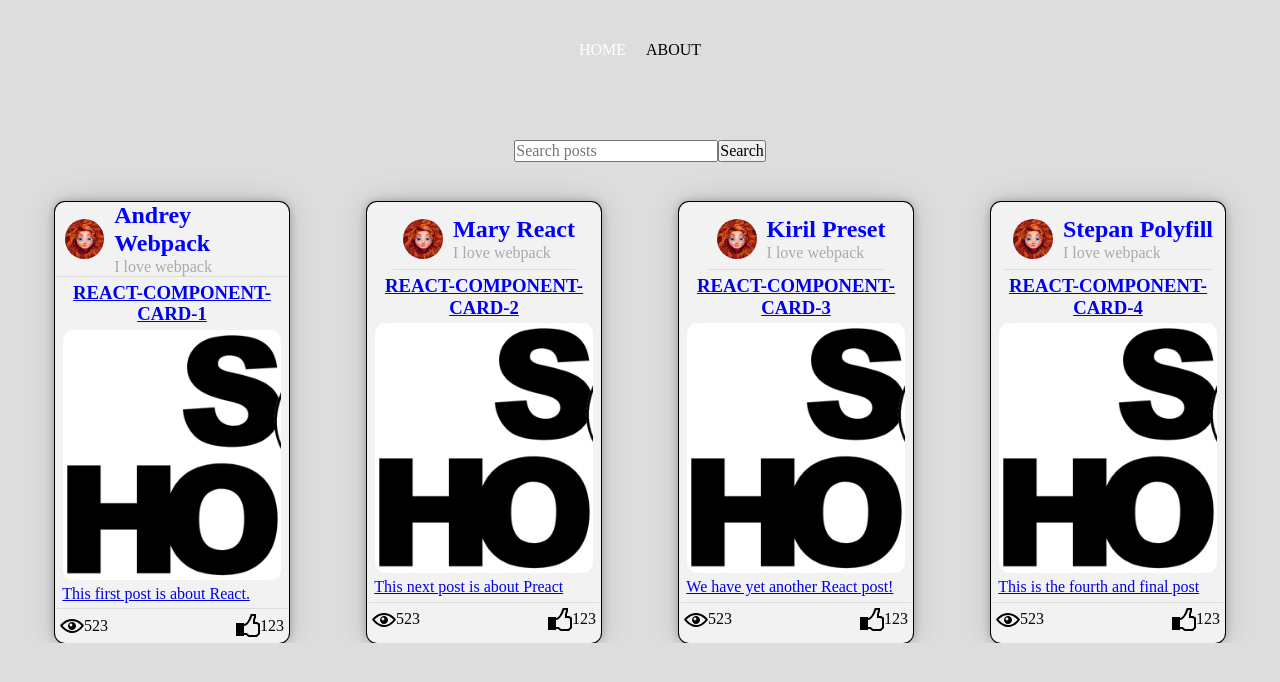
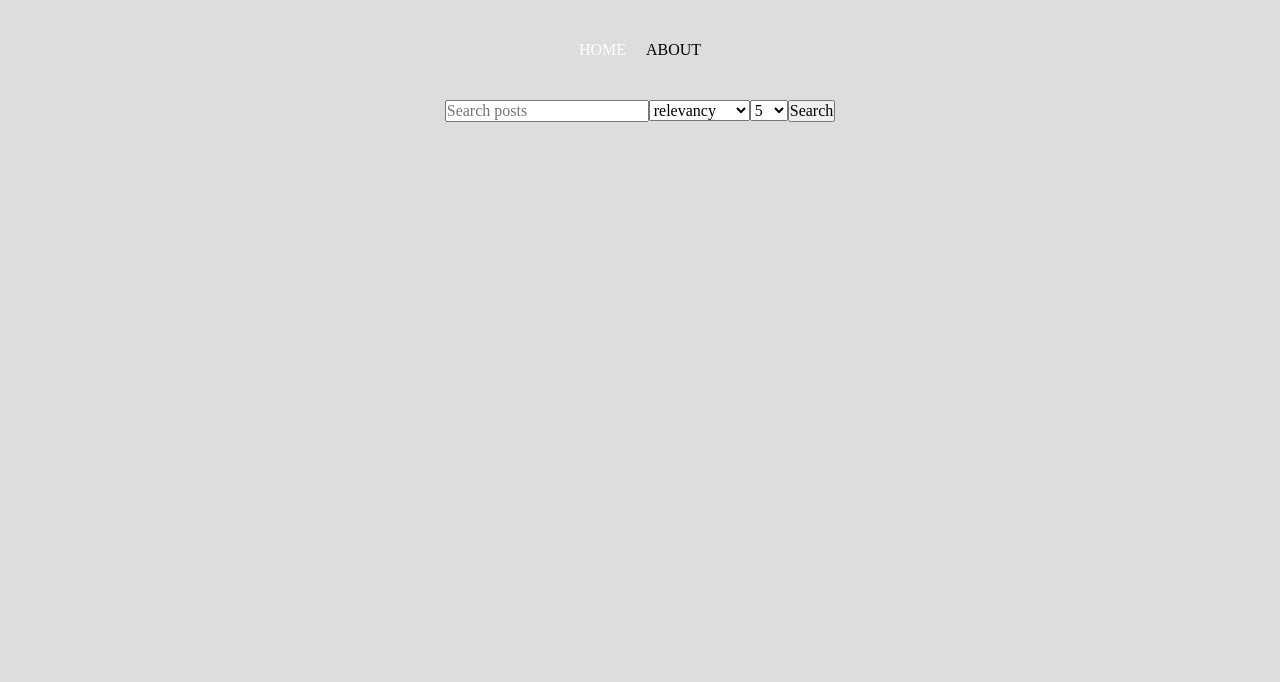
Before and after one commit to Vlad-coder-678/react-components, a React app: page / in a window 1280 px wide. Shown: the top 682 px of the page. Built offline with nearby package versions, Linux system fonts and the light colour scheme.

Commit message:
feat: add redux store to api section

```diff
--- a/src/data/restData.js
+++ b/src/data/restData.js
@@ -2,6 +2,10 @@ const restData = {
   url: `<Link to={{ pathname: cardData.url }} target="_blank" rel="noopener noreferrer">
       other site
     </Link>`,
+  searchParam: `const { search } = window.location;
+    const query = new URLSearchParams(search).get('inputS');
+    <input name='inputS'>
+  `,
 };
 
 export default restData;
--- a/src/redux/store.js
+++ b/src/redux/store.js
@@ -1,8 +1,9 @@
 import { configureStore } from '@reduxjs/toolkit';
-import counterReducer from '../features/counterSlice';
+// eslint-disable-next-line import/no-unresolved
+import apiReducer from '../sections/pages/homeSections/sectionApiSlice';
 
 export default configureStore({
   reducer: {
-    counter: counterReducer,
+    api: apiReducer,
   },
 });
--- a/src/sections/Header.jsx
+++ b/src/sections/Header.jsx
@@ -28,7 +28,7 @@ const Wrap = styled.nav`
 
 const Header = () => (
   <Wrap>
-    <NavLink to="/" exact="true" activeClassName="activeLink">
+    <NavLink to="/" exact activeClassName="activeLink">
       Home
     </NavLink>
     <NavLink to="/about" activeClassName="activeLink">
--- a/src/sections/pages/Home.jsx
+++ b/src/sections/pages/Home.jsx
@@ -1,14 +1,14 @@
 import React from 'react';
 
-import SectionSearchCards from './homeSections/SectionSearchCards';
+// import SectionSearchCards from './homeSections/SectionSearchCards';
 // import SectionForms from './homeSections/SectionForms';
-// import SectionApi from './homeSections/SectionApi';
+import SectionApi from './homeSections/SectionApi';
 
 const Home = () => (
   <div>
-    <SectionSearchCards />
+    {/* <SectionSearchCards /> */}
     {/* <SectionForms /> */}
-    {/* <SectionApi /> */}
+    <SectionApi />
   </div>
 );
 
--- a/src/sections/pages/homeSections/SectionApi.jsx
+++ b/src/sections/pages/homeSections/SectionApi.jsx
@@ -1,5 +1,9 @@
-import React, { useState } from 'react';
+import React from 'react';
 import styled from 'styled-components';
+import { useSelector, useDispatch } from 'react-redux';
+
+// eslint-disable-next-line object-curly-newline
+import { setPages, setTotalArts, setArts, setIsLoading, setSearchQuery } from './sectionApiSlice';
 
 import Cards from './apiComponents/Cards';
 import axios from '../../../axios/axiosInstance';
@@ -17,7 +21,6 @@ const Container = styled.div`
 const Wrap = styled.div`
   display: flex;
 `;
-
 const VisualHidden = styled.span`
   clip: rect(0 0 0 0);
   clip-path: inset(50%);
@@ -28,40 +31,37 @@ const VisualHidden = styled.span`
   width: 1px;
 `;
 
-const API_KEY = '06ce86ba632e44f5a547738589d46c75';
-const sortType = { relevancy: 'relevancy', popularity: 'popularity', publishedAt: 'publishedAt' };
-const sizes = { five: 5, ten: 10, twenty: 20 };
-const totalArts = 100;
-const pageNumbers = new Array(totalArts).fill(1).map((a, i) => i + 1);
+const SectionApi = () => {
+  const apiKey = useSelector((state) => state.api.apiKey);
+  const sortBy = useSelector((state) => state.api.sortType);
+  const pageSize = useSelector((state) => state.api.pageSize);
+  const currentPage = useSelector((state) => state.api.currentPage);
+  const arts = useSelector((state) => state.api.arts);
+  const isLoading = useSelector((state) => state.api.isLoading);
+  const searchQuery = useSelector((state) => state.api.searchQuery);
 
-const SectionApi = () => {
-  const { search } = window.location;
-  const query = new URLSearchParams(search).get('inputS');
-  const [searchQuery, setSearchQuery] = useState(query || '');
-  const [isLoading, setIsLoading] = useState(false);
-  const [arts, setArts] = useState([]);
-  const [sortBy, setSortBy] = useState(sortType.relevancy);
-  const [currentPage, setCurrentPage] = useState(1);
-  const [pageSize, setPageSize] = useState(sizes.five);
+  const dispatch = useDispatch();
+
+  const handleChange = (e) => {
+    dispatch(setSearchQuery(e.target.value));
+  };
 
   const handleSubmit = async (e) => {
     e.preventDefault();
-    setIsLoading(true);
+    dispatch(setIsLoading(true));
     try {
       const response = await axios.get(
-        `/everything?q=${searchQuery}&apiKey=${API_KEY}&sortBy=${sortBy}&pageSize=${pageSize}&page=${currentPage}`
+        `/everything?q=${searchQuery}&apiKey=${apiKey}&sortBy=${sortBy}&pageSize=${pageSize}&page=${currentPage}`
       );
-      setArts(response.data.articles);
+      dispatch(setTotalArts(response.data.totalResults));
+      dispatch(setPages());
+      dispatch(setArts(response.data.articles));
     } catch (error) {
       // eslint-disable-next-line no-console
       console.log(error);
     } finally {
-      setIsLoading(false);
+      dispatch(setIsLoading(false));
     }
-  };
-
-  const handleChange = (e) => {
-    setSearchQuery(e.target.value);
   };
 
   return (
@@ -76,16 +76,11 @@ const SectionApi = () => {
           value={searchQuery}
           onChange={handleChange}
           placeholder="Search posts"
-          name="inputS"
           required
         />
-        <SelectSortBy sortBy={sortBy} setSortBy={setSortBy} sortType={sortType} />
-        <SelectPageSize pageSize={pageSize} setPageSize={setPageSize} sizePage={sizes} />
-        <SelectCurrentPage
-          currentPage={currentPage}
-          setCurrentPage={setCurrentPage}
-          pageNumbers={pageNumbers.slice(0, totalArts / pageSize)}
-        />
+        <SelectSortBy />
+        <SelectPageSize />
+        <SelectCurrentPage />
         <button type="submit" disabled={isLoading}>
           {isLoading ? 'loading...' : 'Search'}
         </button>
--- a/src/sections/pages/homeSections/apiComponents/SelectCurrentPage.jsx
+++ b/src/sections/pages/homeSections/apiComponents/SelectCurrentPage.jsx
@@ -1,16 +1,30 @@
 import React from 'react';
+import { useSelector, useDispatch } from 'react-redux';
+import { setCurrentPage } from '../sectionApiSlice';
 
-const SelectCurrentPage = ({ currentPage, setCurrentPage, pageNumbers }) => (
+const SelectCurrentPage = () => {
+  const currentPage = useSelector((state) => state.api.currentPage);
+  const pages = useSelector((state) => state.api.pages);
+  const dispatch = useDispatch();
+
+  const check = Array.isArray(pages) && pages.length > 0;
+
+  return (
+    check && (
       <select
         value={currentPage}
         onChange={(e) => {
-      setCurrentPage(e.target.value);
+          dispatch(setCurrentPage(e.target.value));
         }}
       >
-    {pageNumbers.map((number) => (
-      <option value={number}>{number}</option>
+        {pages.map((n) => (
+          <option key={n} value={n}>
+            {n}
+          </option>
         ))}
       </select>
+    )
   );
+};
 
 export default SelectCurrentPage;
--- a/src/sections/pages/homeSections/apiComponents/SelectPageSize.jsx
+++ b/src/sections/pages/homeSections/apiComponents/SelectPageSize.jsx
@@ -1,16 +1,27 @@
 import React from 'react';
+import { useSelector, useDispatch } from 'react-redux';
+import { changePageSize } from '../sectionApiSlice';
 
-const SelectPageSize = ({ pageSize, setPageSize, sizePage }) => (
+const sizes = [5, 10, 20];
+
+const SelectPageSize = () => {
+  const pageSize = useSelector((state) => state.api.pageSize);
+  const dispatch = useDispatch();
+
+  return (
     <select
       value={pageSize}
       onChange={(e) => {
-      setPageSize(e.target.value);
+        dispatch(changePageSize(e.target.value));
       }}
     >
-    <option value={sizePage.five}>{sizePage.five}</option>
-    <option value={sizePage.ten}>{sizePage.ten}</option>
-    <option value={sizePage.twenty}>{sizePage.twenty}</option>
+      {sizes.map((i) => (
+        <option key={i} value={i}>
+          {i}
+        </option>
+      ))}
     </select>
   );
+};
 
 export default SelectPageSize;
--- a/src/sections/pages/homeSections/apiComponents/SelectSortBy.jsx
+++ b/src/sections/pages/homeSections/apiComponents/SelectSortBy.jsx
@@ -1,16 +1,27 @@
 import React from 'react';
+import { useSelector, useDispatch } from 'react-redux';
+import { sortBy } from '../sectionApiSlice';
 
-const SelectSortBy = ({ sortBy, setSortBy, sortType }) => (
+const sorts = ['popularity', 'relevancy', 'publishedAt'];
+
+const SelectSortBy = () => {
+  const sortType = useSelector((state) => state.api.sortType);
+  const dispatch = useDispatch();
+
+  return (
     <select
-    value={sortBy}
+      value={sortType}
       onChange={(e) => {
-      setSortBy(e.target.value);
+        dispatch(sortBy(e.target.value));
       }}
     >
-    <option value={sortType.popularity}>{sortType.popularity}</option>
-    <option value={sortType.relevancy}>{sortType.relevancy}</option>
-    <option value={sortType.publishedAt}>{sortType.publishedAt}</option>
+      {sorts.map((i) => (
+        <option key={i} value={i}>
+          {i}
+        </option>
+      ))}
     </select>
   );
+};
 
 export default SelectSortBy;
--- /dev/null
+++ b/src/sections/pages/homeSections/sectionApiSlice.js
@@ -0,0 +1,57 @@
+/* eslint-disable operator-linebreak */
+import { createSlice } from '@reduxjs/toolkit';
+
+export const sectionApiSlice = createSlice({
+  name: 'sectionApi',
+  initialState: {
+    apiKey: '06ce86ba632e44f5a547738589d46c75',
+    sortType: 'relevancy',
+    pageSize: 5,
+    totalArts: 0,
+    pages: [],
+    currentPage: 1,
+    arts: [],
+    isLoading: false,
+    searchQuery: '',
+  },
+  reducers: {
+    sortBy: (state, action) => {
+      // eslint-disable-next-line no-param-reassign
+      state.sortType = action.payload;
+    },
+    changePageSize: (state, action) => {
+      // eslint-disable-next-line no-param-reassign
+      state.pageSize = action.payload;
+    },
+    setTotalArts: (state, action) => {
+      // eslint-disable-next-line no-param-reassign
+      state.totalArts = action.payload;
+    },
+    setPages: (state) => {
+      //   eslint-disable-next-line no-param-reassign
+      state.pages = new Array(Math.ceil(state.totalArts / state.pageSize)).fill(1).map((a, i) => i + 1);
+    },
+    setCurrentPage: (state, action) => {
+      // eslint-disable-next-line no-param-reassign
+      state.currentPage = action.payload;
+    },
+    setArts: (state, action) => {
+      // eslint-disable-next-line no-param-reassign
+      state.arts = action.payload;
+    },
+    setIsLoading: (state, action) => {
+      // eslint-disable-next-line no-param-reassign
+      state.isLoading = action.payload;
+    },
+    setSearchQuery: (state, action) => {
+      // eslint-disable-next-line no-param-reassign
+      state.searchQuery = action.payload;
+    },
+  },
+});
+
+// eslint-disable-next-line object-curly-newline
+export const { sortBy, changePageSize, setCurrentPage, setPages, setTotalArts, setArts, setIsLoading, setSearchQuery } =
+  sectionApiSlice.actions;
+
+export default sectionApiSlice.reducer;
```
Lines whose indentation alone changed are shown as unchanged.
